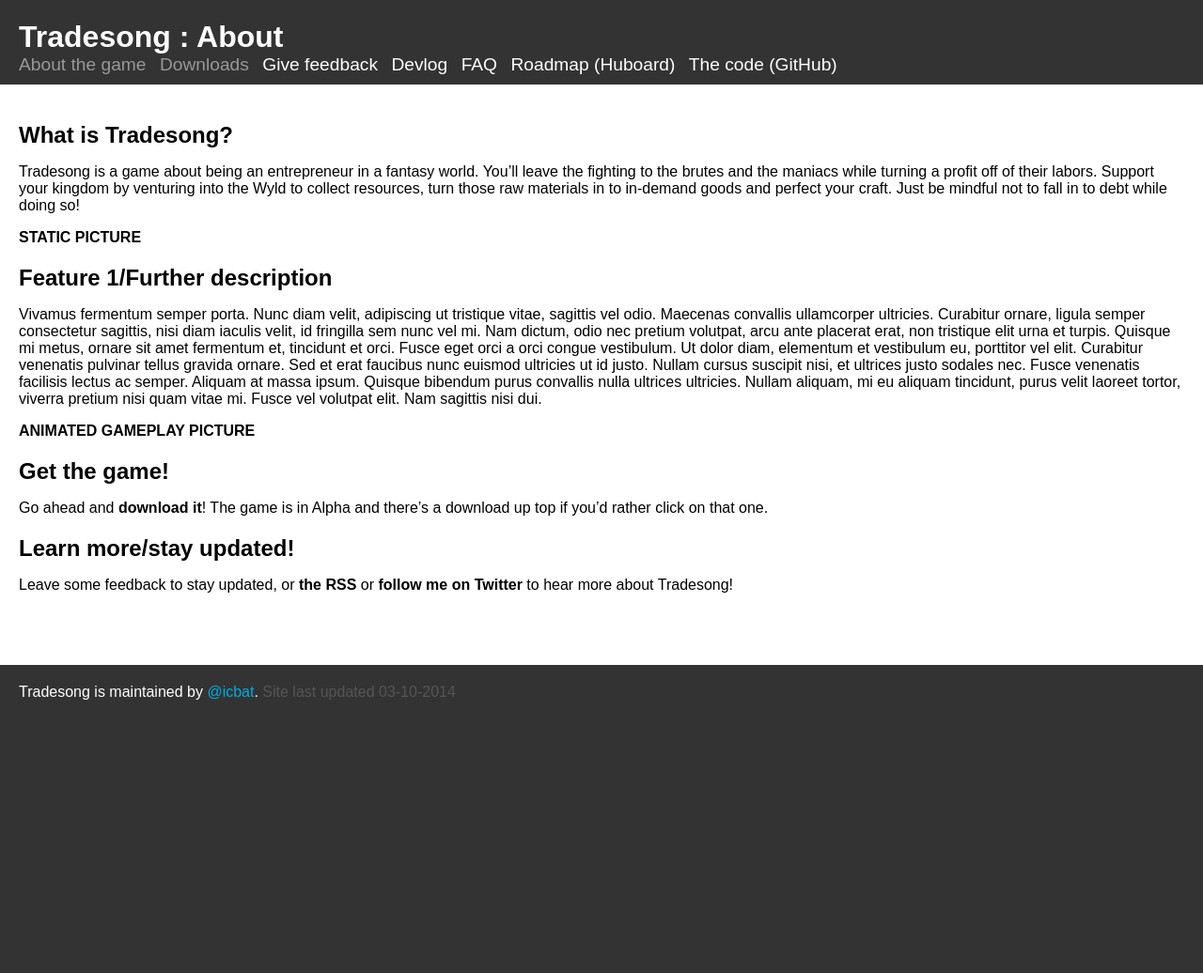
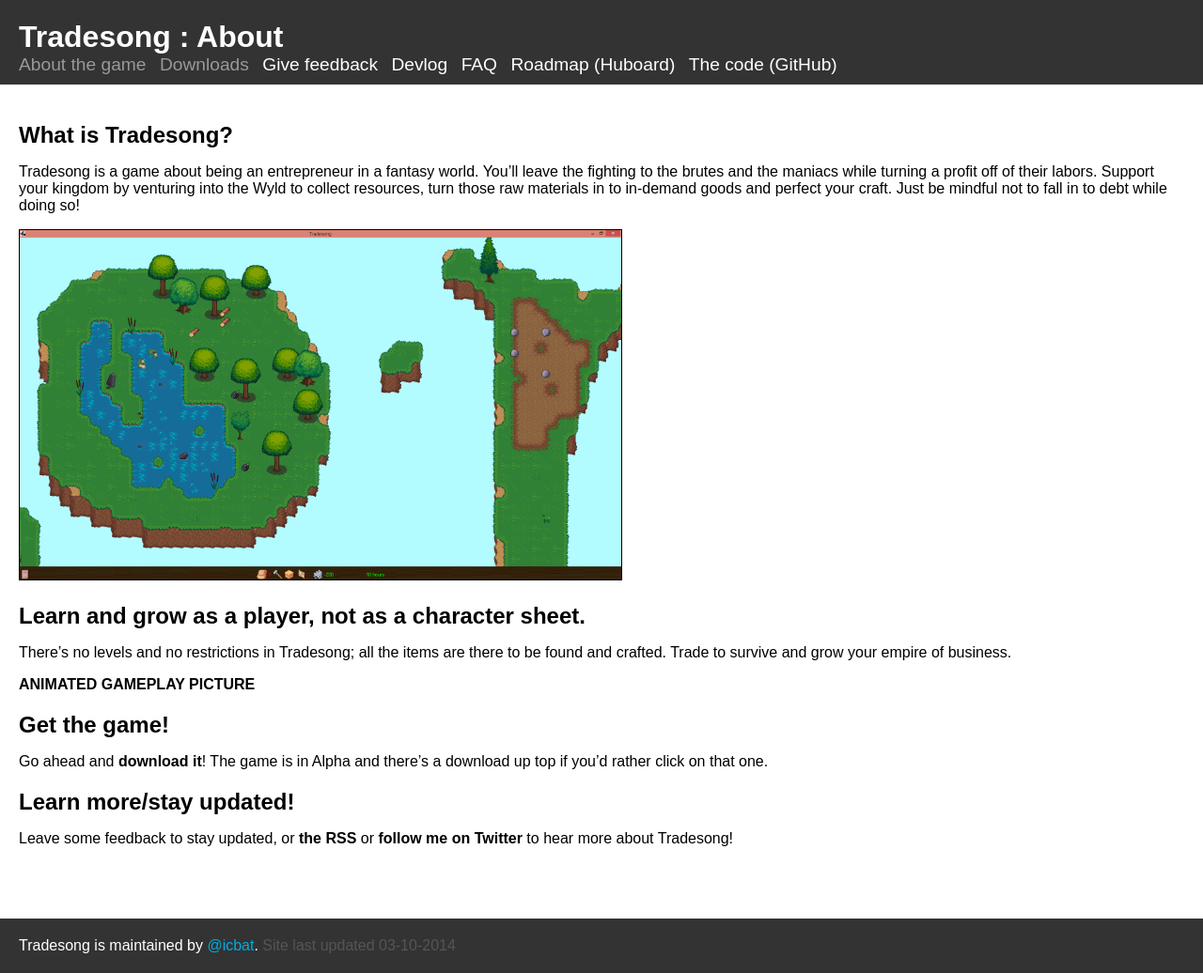
Before and after one commit to icbat/tradesong, a Jekyll site: the page built from about.md, in a window 1280 px wide. Shown: the whole page at 94% size. Built offline with Jekyll 4.4.1, drawn with Linux system fonts in a browser that asks for light colours; before the commit the page ends 900 px from its top, so only the background shows below that.

Commit message:
Another pass on the about page.
I'm bad at this, but with iteration I can seem OK!

```diff
--- a/about.md
+++ b/about.md
@@ -7,11 +7,13 @@
 
 Tradesong is a game about being an entrepreneur in a fantasy world. You'll leave the fighting to the brutes and the maniacs while turning a profit off of their labors. Support your kingdom by venturing into the Wyld to collect resources, turn those raw materials in to in-demand goods and perfect your craft. Just be mindful not to fall in to debt while doing so!
 
-**STATIC PICTURE**
+<a href="{{site.url}}/images/new-static-map.png">
+<img src="{{site.url}}/images/new-static-map.png"/>
+</a>
 
-## Feature 1/Further description
+## Learn and grow as a player, not as a character sheet.
 
-Vivamus fermentum semper porta. Nunc diam velit, adipiscing ut tristique vitae, sagittis vel odio. Maecenas convallis ullamcorper ultricies. Curabitur ornare, ligula semper consectetur sagittis, nisi diam iaculis velit, id fringilla sem nunc vel mi. Nam dictum, odio nec pretium volutpat, arcu ante placerat erat, non tristique elit urna et turpis. Quisque mi metus, ornare sit amet fermentum et, tincidunt et orci. Fusce eget orci a orci congue vestibulum. Ut dolor diam, elementum et vestibulum eu, porttitor vel elit. Curabitur venenatis pulvinar tellus gravida ornare. Sed et erat faucibus nunc euismod ultricies ut id justo. Nullam cursus suscipit nisi, et ultrices justo sodales nec. Fusce venenatis facilisis lectus ac semper. Aliquam at massa ipsum. Quisque bibendum purus convallis nulla ultrices ultricies. Nullam aliquam, mi eu aliquam tincidunt, purus velit laoreet tortor, viverra pretium nisi quam vitae mi. Fusce vel volutpat elit. Nam sagittis nisi dui.
+There's no levels and no restrictions in Tradesong; all the items are there to be found and crafted. Trade to survive and grow your empire of business.
 
 **ANIMATED GAMEPLAY PICTURE**
 
```
